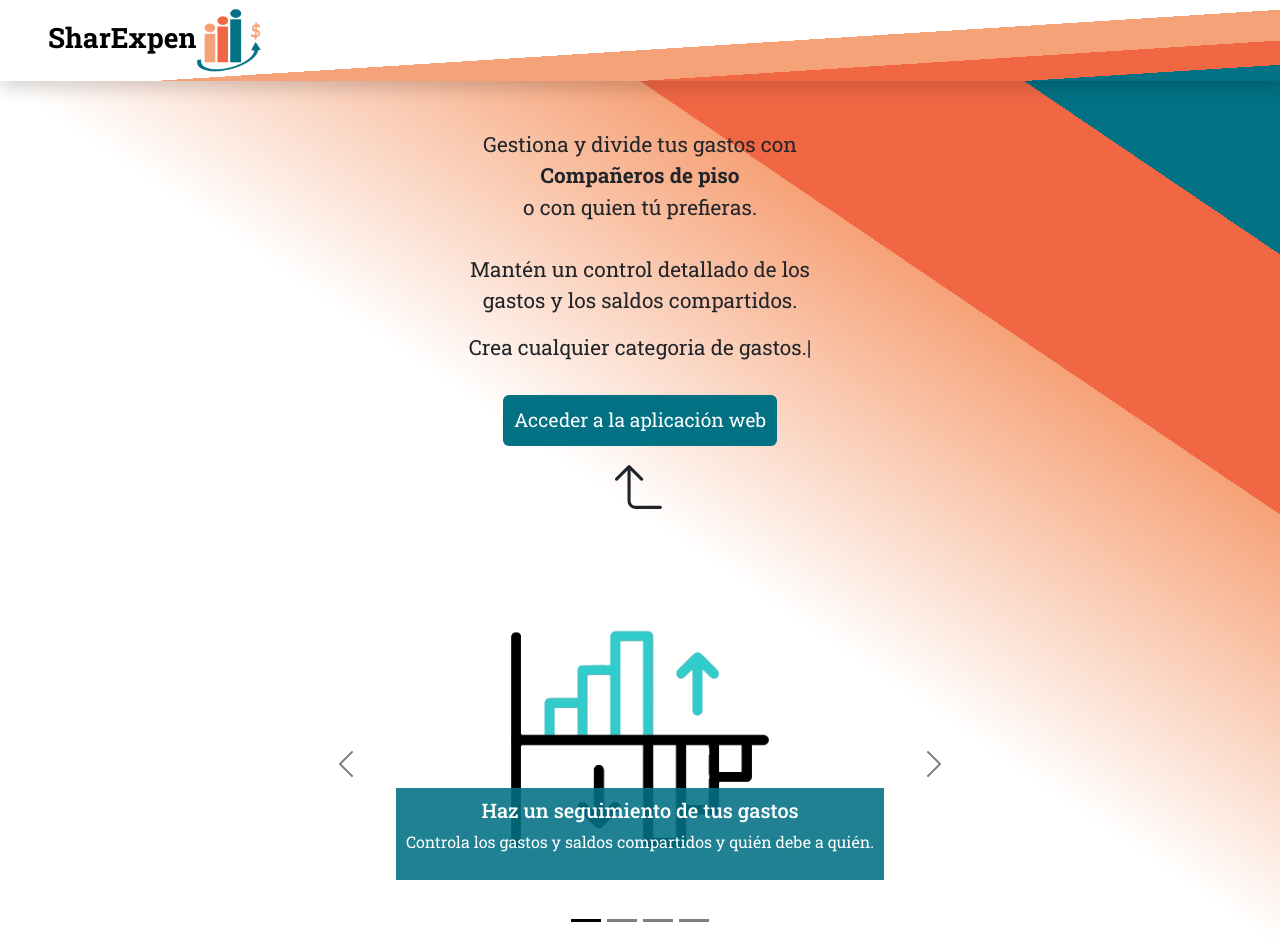
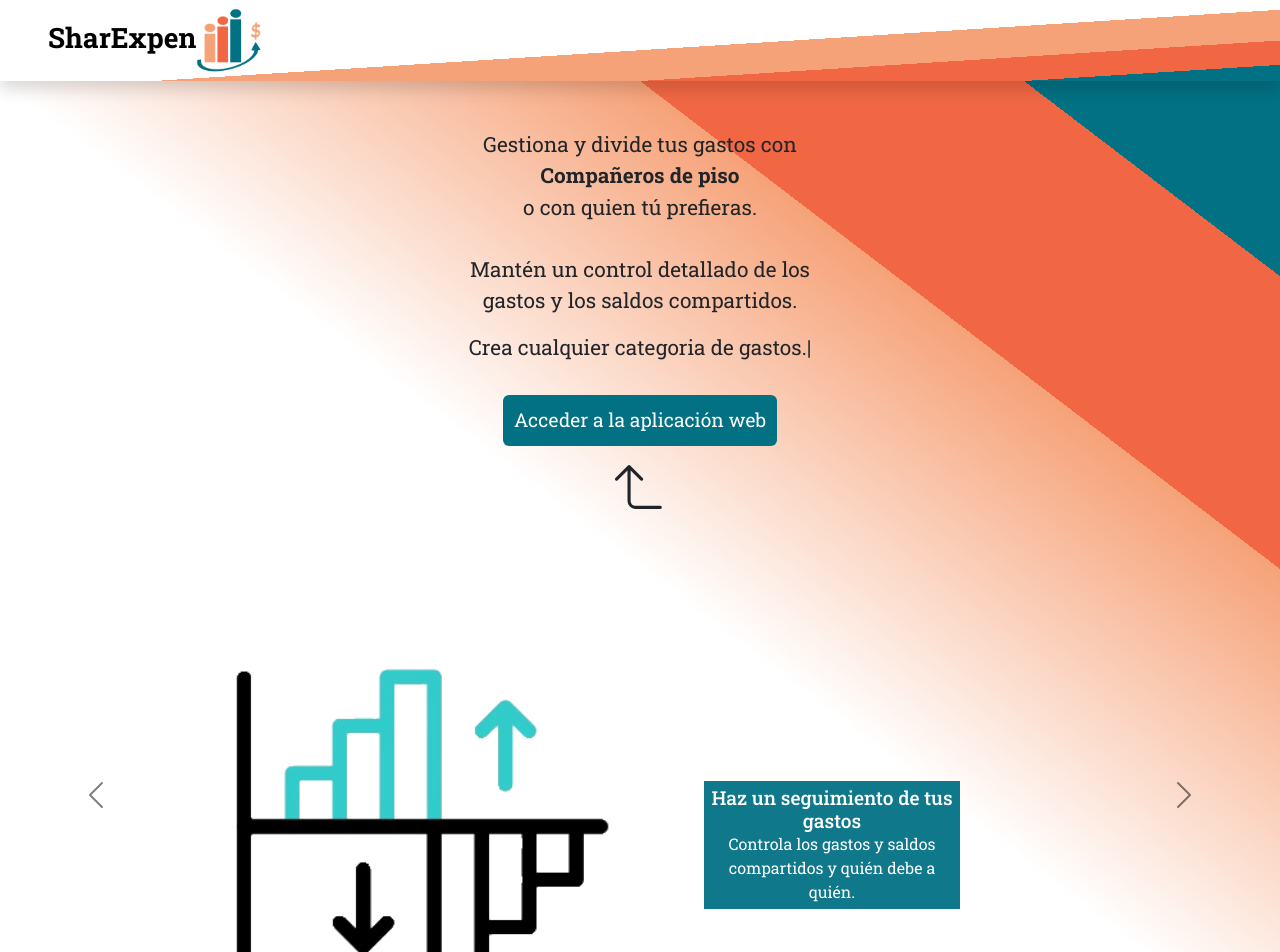
Before and after one commit to matildejb/TFM_front, an Angular app: page /landing in a window 1280 px wide. Shown: the top 952 px of the page. Built offline with nearby package versions, Linux system fonts and the light colour scheme.

Commit message:
Carousel-responsive

```diff
--- a/src/app/pages/landing/carousel/carousel.component.css
+++ b/src/app/pages/landing/carousel/carousel.component.css
@@ -1,34 +1,62 @@
-.image {
-  height: 50%;
-  width: 50%;
-}
+#carouselExampleDark {
+  h5 {
+    margin-bottom: 0;
+    font-size: 1rem;
+  }
 
-.carousel-caption {
-  background-color: #027184e1;
-  padding: 10px;
-  margin-top: auto;
-  margin-bottom: auto;
-}
+  p {
+    margin-bottom: 0px;
+  }
 
-@media only screen and (min-width: 992px) {
   .image {
-    height: 25%;
-    width: 25%;
+    height: 50%;
+    width: 50%;
+    margin-left: 25%;
+    padding-top: 10%;
+    padding-bottom: 22%;
   }
 
   .carousel-caption {
-    width: fit-content;
-    margin-left: auto;
-    margin-right: auto;
+    background-color: #027184f1;
+    padding: 5px;
+    font-size: 0.9rem;
+    width: 90%;
+    margin-left: -10%;
+    margin-bottom: 5%;
   }
 }
 
-@media only screen and (min-width: 1200px) {
-  .carousel-control-prev {
-    margin-left: 250px;
-  }
-
-  .carousel-control-next {
-    margin-right: 250px;
+@media (min-width: 576px) {
+  #carouselExampleDark {
+    .image {
+      padding-bottom: 15%;
+    }
   }
 }
+
+/* Media query para pantallas medianas y grandes */
+@media (min-width: 767px) {
+  #carouselExampleDark {
+    .image {
+      padding-top: 5%;
+      padding-bottom: 0%;
+      height: 36%;
+      width: 36%;
+      margin-left: 15%;
+    }
+
+    .carousel-caption {
+      width: 16rem;
+      margin-left: 40%;
+      margin-bottom: 10%;
+    }
+
+    h5 {
+      font-size: 1.2rem;
+    }
+
+    p {
+      font-size: 1rem;
+    }
+  }
+}
--- a/src/app/pages/landing/carousel/carousel.component.html
+++ b/src/app/pages/landing/carousel/carousel.component.html
@@ -1,41 +1,16 @@
-<div id="carouselExampleDark" class="carousel slide my-5" data-bs-theme="dark">
+<div id="carouselExampleDark" class="carousel slide" data-bs-theme="dark">
   <div class="carousel-indicators">
-    <button
-      type="button"
-      data-bs-target="#carouselExampleDark"
-      data-bs-slide-to="0"
-      class="active"
-      aria-current="true"
-      aria-label="Slide 1"
-    ></button>
-    <button
-      type="button"
-      data-bs-target="#carouselExampleDark"
-      data-bs-slide-to="1"
-      aria-label="Slide 2"
-    ></button>
-    <button
-      type="button"
-      data-bs-target="#carouselExampleDark"
-      data-bs-slide-to="2"
-      aria-label="Slide 3"
-    ></button>
-    <button
-      type="button"
-      data-bs-target="#carouselExampleDark"
-      data-bs-slide-to="3"
-      aria-label="Slide 4"
-    ></button>
+    <button type="button" data-bs-target="#carouselExampleDark" data-bs-slide-to="0" class="active" aria-current="true"
+      aria-label="Slide 1"></button>
+    <button type="button" data-bs-target="#carouselExampleDark" data-bs-slide-to="1" aria-label="Slide 2"></button>
+    <button type="button" data-bs-target="#carouselExampleDark" data-bs-slide-to="2" aria-label="Slide 3"></button>
+    <button type="button" data-bs-target="#carouselExampleDark" data-bs-slide-to="3" aria-label="Slide 4"></button>
   </div>
+
   <div class="carousel-inner">
-    <div class="carousel-item active mb-5" data-bs-interval="10000">
-      <div class="d-flex justify-content-center">
-        <img
-          src="../../../../assets/images/seguimiento_animation.gif"
-          class="img-fluid image"
-          alt="Una animación que representa el seguimiento que se puede hacer de los gastos en la aplicación."
-        />
-      </div>
+    <div class="carousel-item active" data-bs-interval="10000">
+      <img src="../../../../assets/images/seguimiento_animation.gif" class="img-fluid image"
+        alt="Una animación que representa el seguimiento que se puede hacer de los gastos en la aplicación." />
       <div class="carousel-caption">
         <h5 class="text-white">Haz un seguimiento de tus gastos</h5>
         <p class="text-white">
@@ -43,14 +18,10 @@
         </p>
       </div>
     </div>
-    <div class="carousel-item mb-5" data-bs-interval="2000">
-      <div class="d-flex justify-content-center">
-        <img
-          src="../../../../assets/images/gastos_animation.gif"
-          class="img-fluid image"
-          alt="Una animación que representa el reparto de gastos entre usuarios."
-        />
-      </div>
+
+    <div class="carousel-item" data-bs-interval="2000">
+      <img src="../../../../assets/images/gastos_animation.gif" class="img-fluid image"
+        alt="Una animación que representa el reparto de gastos entre usuarios." />
       <div class="carousel-caption">
         <h5 class="text-white">Organiza gastos</h5>
         <p class="text-white">
@@ -59,14 +30,10 @@
         </p>
       </div>
     </div>
-    <div class="carousel-item mb-5">
-      <div class="d-flex justify-content-center">
-        <img
-          src="../../../../assets/images/añadir_animation.gif"
-          class="img-fluid image"
-          alt="Una animación que representa la opción de añadir usuarios en la aplicación."
-        />
-      </div>
+
+    <div class="carousel-item ">
+      <img src="../../../../assets/images/añadir_animation.gif" class="img-fluid image"
+        alt="Una animación que representa la opción de añadir usuarios en la aplicación." />
       <div class="carousel-caption">
         <h5 class="text-white">Añade gastos con facilidad</h5>
         <p class="text-white">
@@ -75,14 +42,10 @@
         </p>
       </div>
     </div>
-    <div class="carousel-item mb-5">
-      <div class="d-flex justify-content-center">
-        <img
-          src="../../../../assets/images/deudas_animation.gif"
-          class="img-fluid image"
-          alt="Una animación que representa la posibilidad de añadir gastos."
-        />
-      </div>
+
+    <div class="carousel-item">
+      <img src="../../../../assets/images/deudas_animation.gif" class="img-fluid image"
+        alt="Una animación que representa la posibilidad de añadir gastos." />
       <div class="carousel-caption">
         <h5 class="text-white">Salda deudas con tus amigos</h5>
         <p class="text-white">
@@ -92,21 +55,12 @@
       </div>
     </div>
   </div>
-  <button
-    class="carousel-control-prev"
-    type="button"
-    data-bs-target="#carouselExampleDark"
-    data-bs-slide="prev"
-  >
+
+  <button class="carousel-control-prev" type="button" data-bs-target="#carouselExampleDark" data-bs-slide="prev">
     <span class="carousel-control-prev-icon" aria-hidden="true"></span>
     <span class="visually-hidden">Previous</span>
   </button>
-  <button
-    class="carousel-control-next"
-    type="button"
-    data-bs-target="#carouselExampleDark"
-    data-bs-slide="next"
-  >
+  <button class="carousel-control-next" type="button" data-bs-target="#carouselExampleDark" data-bs-slide="next">
     <span class="carousel-control-next-icon" aria-hidden="true"></span>
     <span class="visually-hidden">Next</span>
   </button>
--- a/src/app/services/users.service.ts
+++ b/src/app/services/users.service.ts
@@ -79,11 +79,6 @@ export class UsersService {
       this.httpClient.get<IUser>(this.profileUrl));
   }
 
-  //Actualizar profile usuario????FALTA
-  updateProfile(formValue: IUser): Promise<IUser> {
-    return lastValueFrom(
-      this.httpClient.put<IUser>(`${this.profileUrl}/${formValue._id}/update`, formValue));
-  }
 
   //SUBIR IMAGEN USUARIO???FALTA
   uploadUserImage(userId: number, image: File) {
```
